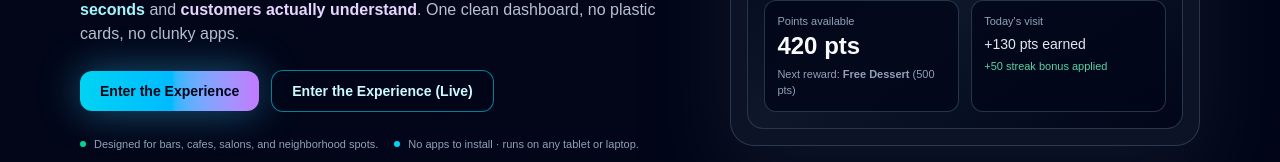
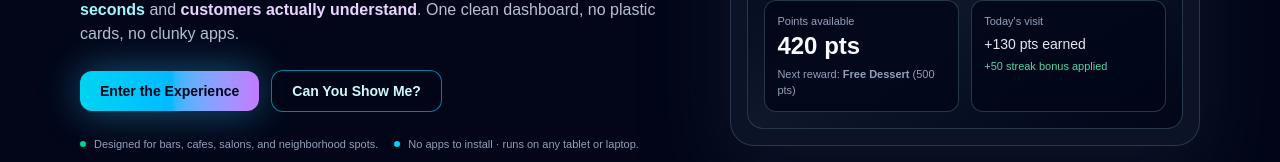
Before and after one commit to ShadowLiftDev/rewardcircle, a Next.js app: page / in a window 1280 px wide. Shown: the part 342-504 px from the top of the page. Built offline with nearby package versions, Linux system fonts and the light colour scheme; no server answers.

Commit message:
landing page - button update

```diff
--- a/app/page.tsx
+++ b/app/page.tsx
@@ -88,10 +88,10 @@ export default function RewardCircleLanding() {
                 Enter the Experience
               </Link>
               <Link
-                href={`/orgs/${DEFAULT_ORG}/loyalty`}
+                href={`/rewardcircle/demo`}
                 className="rounded-xl border border-cyan-400/60 bg-slate-950/80 px-5 py-2.5 text-sm font-semibold text-cyan-100 transition hover:bg-cyan-400 hover:text-slate-950"
               >
-                Enter the Experience (Live)
+                Can You Show Me?
               </Link>
               {/* optional 3rd button; delete if you only want 2 */}
               {/* <Link
```
